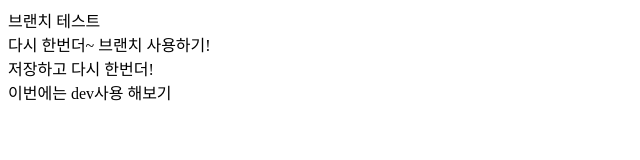
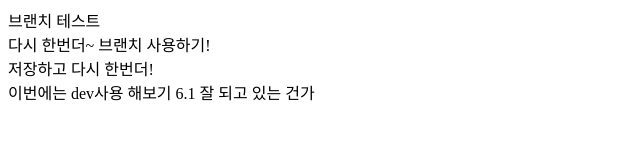
Before and after one commit to Eomhyein/branch_test_1, a plain HTML site: page branch_test/index.html in a window 1280 px wide. Shown: the whole page, without its empty margins (0-640 px from the left). Drawn offline with Linux system fonts and the light colour scheme.

Commit message:
브랜치 테스트

```diff
--- a/branch_test/index.html
+++ b/branch_test/index.html
@@ -12,5 +12,7 @@
 
   이번에는 dev사용 해보기
 
+  6.1 잘 되고 있는 건가
+
 </body>
 </html>
```
